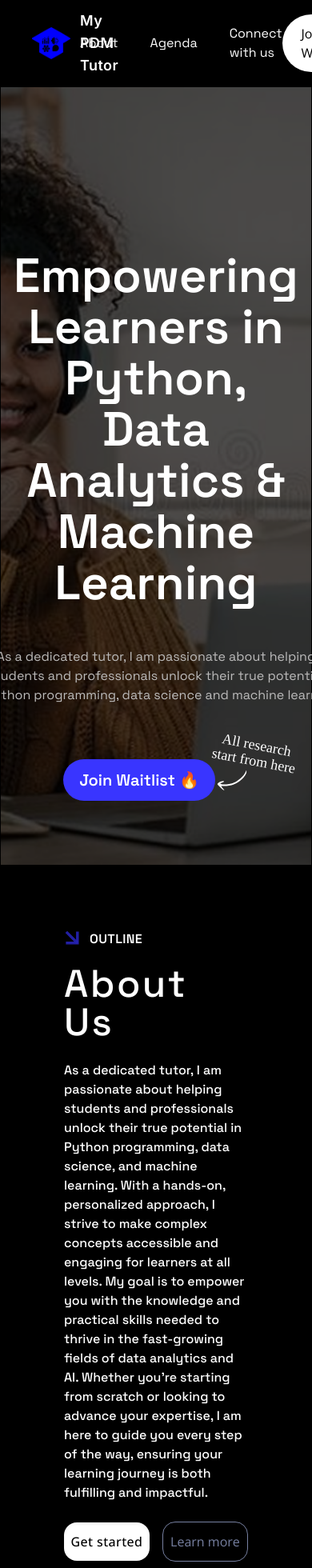
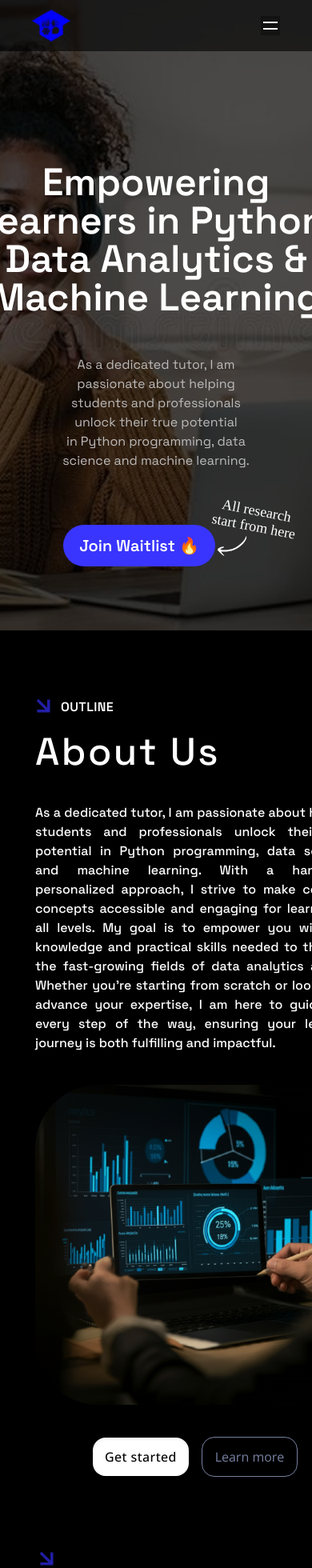
Before and after one commit to PhoinixTechnologies/pdm, a React (Vite) app: page / in a window 390 px wide. Shown: the top 1960 px of the page at 80% size. Built offline with nearby package versions, Linux system fonts and the light colour scheme; a web font is replaced by a local one.

Commit message:
Mobile view

```diff
--- a/src/Agenda.jsx
+++ b/src/Agenda.jsx
@@ -66,8 +66,8 @@ const Agenda = () => {
                             <path d="M25.0059 50.1495C38.8097 50.1495 50 39.0236 50 25.2991C50 11.5746 38.8097 0.44873 25.0059 0.44873C11.202 0.44873 0.0117188 11.5746 0.0117188 25.2991C0.0117188 39.0236 11.202 50.1495 25.0059 50.1495Z" fill="#D9D9D9"/>
                             <path d="M23.7062 32.6462L23.6858 26.387H21.0078V23.7044H23.6858V21.9161C23.6858 19.5025 25.1778 18.3394 27.3272 18.3394C28.3568 18.3394 29.2417 18.4161 29.4995 18.4505V20.9728L28.0088 20.9735C26.8399 20.9735 26.6135 21.5299 26.6135 22.3464V23.7044H29.9343L29.0416 26.387H26.6135V32.6462H23.7062Z" fill="#2A27C9"/>
                             </svg>
-                            <svg xmlns="http://www.w3.org/2000/svg" width="50" height="50" viewBox="0 0 50 50" fill="none">
-                            <path d="M25.0059 49.8502C38.8097 49.8502 50 38.7243 50 24.9998C50 11.2753 38.8097 0.149414 25.0059 0.149414C11.202 0.149414 0.0117188 11.2753 0.0117188 24.9998C0.0117188 38.7243 11.202 49.8502 25.0059 49.8502Z" fill="#D9D9D9"/>
+                            <svg xmlns="http://www.w3.org/2000/svg" width="50" height="51" viewBox="0 0 50 51" fill="none">
+                            <path d="M25.0059 50.5001C38.8097 50.5001 50 39.3742 50 25.6497C50 11.9252 38.8097 0.799316 25.0059 0.799316C11.202 0.799316 0.0117188 11.9252 0.0117188 25.6497C0.0117188 39.3742 11.202 50.5001 25.0059 50.5001Z" fill="#D9D9D9"/>
                             </svg>
                             <svg xmlns="http://www.w3.org/2000/svg" width="50" height="51" viewBox="0 0 50 51" fill="none">
                             <path d="M25.0059 50.5509C38.8097 50.5509 50 39.425 50 25.7005C50 11.976 38.8097 0.850098 25.0059 0.850098C11.202 0.850098 0.0117188 11.976 0.0117188 25.7005C0.0117188 39.425 11.202 50.5509 25.0059 50.5509Z" fill="#D9D9D9"/>
--- a/src/App.jsx
+++ b/src/App.jsx
@@ -1,4 +1,4 @@
-import Navbar from './Navbar';
+
 import Home from './Home';
 import About from './aboutus';
 import Agenda from './Agenda';
@@ -9,9 +9,9 @@ function App() {
   // const likes =  50;
   // const link = "https://www.google.com";
   return (
-    <div className="App">
-     <Navbar />
-        <div className='content'>
+    <div className="w-100vw">
+
+        <div className='content w-100vw'>
         <Home />
         <About/>
         <Agenda/>
--- a/src/Home.jsx
+++ b/src/Home.jsx
@@ -1,14 +1,16 @@
 import back from './img/BG1.png'
+import Navbar from './Navbar';
 const Home = () => {
     return (
-       <div className='border max-w-full  border '>
+       <div className=' max-w-full '>
          <div className=" h-max w-full bg-cover bg-no-repeat
        bg-center" style={{backgroundImage:`url(${back}) `}} >
          <div className='bg-black/70 w-full h-full p-20 pt-50 flex flex-col items-center justify-start gap-y-5 box-border'>
-           <h1  className='text-white text-6xl/16 font-semibold p-1 pb-5 text-center font-link'>Empowering Learners in Python,
+         <Navbar/>
+           <h1  className='text-white text-5xl md:text-6xl/16 font-semibold p-1 pb-5 text-center font-link w-124 md:w-5xl'>Empowering Learners in Python,
            Data Analytics & Machine Learning</h1>
 
-           <p className='text-[#BDBCBC] w-120 p-2 text-center text-md/6 font-link'>As a dedicated tutor, I am passionate about helping
+           <p className='text-[#BDBCBC] w-70 md:w-120 p-2 text-center text-md/6 font-link'>As a dedicated tutor, I am passionate about helping
               students and professionals unlock their true potential <br />
               in Python programming, data science and machine learning.
             </p>
--- a/src/Navbar.jsx
+++ b/src/Navbar.jsx
@@ -1,19 +1,48 @@
-import logo from './img/logo.png';
+import logo from './img/My_PDM_Tutor_1-removebg-preview.png';
+
 const Navbar = () => {
+  const Vid = () => {if (document.getElementById('main').classList.contains('hidden')){
+    document.getElementById('main').classList.remove('hidden');
+    document.getElementById('btn1').classList.add('hidden');
+    document.getElementById('btn2').classList.remove('hidden');
+  }
+  else{
+    document.getElementById('main').classList.add('hidden');
+    document.getElementById('btn1').classList.remove('hidden');
+    document.getElementById('btn2').classList.add('hidden');
+  }
+}
+
+
   return (
-    <nav className="bg-black flex justify-between items-center py-3 px-10 ">
+    <nav className="bg-black/60 flex flex-col md:flex-row  md:justify-between md:items-center py-3 px-10 absolute inset-x-0 top-0 h-max">
+      <div className='flex justify-between  items-center'>
       <div className="text-white flex items-center gap-3 h-max text-lg font-semibold max-w-50">
-        <img src={logo} alt="" className='w-12' />
-        <a href=""><h3 className='font-logo tracking-wide'>My PDM Tutor</h3></a>
-      </div>
-      <div className=" flex text-white gap-x-10 items-center justify-center font-normal font-link max-w-80">
+          <img src={logo} alt="" className='w-12' />
+          <a href=""><h3 className='font-logo tracking-wide hidden md:block'>My PDM Tutor</h3></a>
+        </div>
+        <div className='flex' id='btn'>
+        <svg xmlns="http://www.w3.org/2000/svg" width="24" height="24" viewBox="0 0 24 24" fill="none" id='btn1' onClick={Vid} className='md:hidden'>
+          <rect width="24" height="24" fill="black" fill-opacity="0.32"/>
+          <path d="M3 17H21V15H3V17Z" fill="white"/>
+          <path d="M3 9H21V7H3V9Z" fill="white"/>
+        </svg>
+        <svg xmlns="http://www.w3.org/2000/svg" width="24" height="24" viewBox="0 0 24 24" fill="none" className='hidden' id='btn2' onClick={Vid}>
+          <rect width="24" height="24" fill="white" fill-opacity="0.32"/>
+          <path d="M3 17H21V15H3V17Z" fill="black"/>
+          <path d="M3 9H21V7H3V9Z" fill="black"/>
+        </svg>
+        </div>
+     </div>
+    <div className='flex flex-col md:flex-row items-end md:items-center gap-y-3 gap-x-3 md:min-w-[70%] md:justify-between hidden md:flex' id='main'>
+     <div className=" flex text-white gap-x-10 items-end md:items-center md:justify-center font-normal font-link max-w-80 flex-col md:flex-row gap-y-3 " >
         <a href="#about">About</a>
         <a href="#Agenda">Agenda</a>
         <a href="#connect">Connect with us</a>
       </div>
-
      <a href="" className=" font- flex justify-center bg-white rounded-full px-6 py-3 max-w-40 items-center">Join Waitlist</a>
 
+     </div>
     </nav>
   );
 };
--- a/src/aboutus.jsx
+++ b/src/aboutus.jsx
@@ -2,11 +2,11 @@ import about from './img/about.png'
 
 const About = () => {
     return (
-    <div className='flex bg-black flex-col' id='about'>
-         <div className='flex p-20 justify-around text-white items-center gap-x-10 '>
-            <div className='flex flex-col gap-y-6 h-max max-w-full '>
-                <div className='flex flex-col gap-y-5' >
-                    <span className='flex gap-x-3'>
+    <div className='flex bg-black flex-col w-full' id='about'>
+         <div className='flex p-20 px-10 md:px-20 justify-around text-white items-center gap-x-10 w-fit '>
+         <div className='grid md:grid-cols-2 md:grid-rows-auto w-full p-1 justify-items-center gap-x-10 gap-y-10'>
+                        <div className='flex flex-col gap-y-5 h-max justify-self-start' >
+                            <span className='flex gap-x-3 '>
                                 <div>
                                     <svg xmlns="http://www.w3.org/2000/svg" width="20" height="20" viewBox="0 0 20 20" fill="none">
                                     <g opacity="0.9">
@@ -23,19 +23,20 @@ const About = () => {
                             </span>
                             <h3 className='Headings'>About Us</h3>
                         </div>
-                <p className='max-w-160 font-link text-md leading-6 font-medium '>
+                        <p className='flex md:max-w-160 font-link text-md leading-6 font-medium h-max md:row-start-2 md:text-sm text-justify md:text-left'>
                             As a dedicated tutor, I am passionate about helping students and professionals unlock their true potential in Python programming, data science, and machine learning. With a hands-on, personalized approach, I strive to make complex concepts accessible and engaging for learners at all levels. My goal is to empower you with the knowledge and practical skills needed to thrive in the fast-growing fields of data analytics and AI. Whether you’re starting from scratch or looking to advance your expertise, I am here to guide you every step of the way, ensuring your learning journey is both fulfilling and impactful.
                         </p>
-                <div className='flex gap-x-4    items-center'>
+                        <div className='w-100 h-full rounded-4xl md:row-span-3 h-max'>
+                                <img src={about} alt="" className='rounded-4xl h-auto w-full max-w-full'/>
+                        </div>
+                        <div className='flex gap-x-4 items-center col-start-1 md:row-start-3 md:justify-self-start w-full justify-center md:justify-start'>
                                 <a href="/" className='flex items-center px-1 py-3 rounded-2xl bg-white text-black justify-center tracking-wide w-30 font-medium inset-shadow-sm inset-shadow-black-500'>Get started</a>
                                 <a href="/" className='flex items-center px-1 py-3 rounded-2xl text-link border border-link w-30 justify-center'>Learn more</a>
                         </div>
                     </div>
-            <div className='w-100 h-full rounded-4xl'>
-                <img src={about} alt="" className='rounded-4xl h-auto w-full max-w-full'/>
+
         </div>
-        </div>
-        <div className='text-white p-20 pt-0'>
+        <div className='text-white p-20 pt-0 md:px-20 px-10'>
         <div className= 'flex flex-col p-2 h-max gap-y-5 w-full'>
         <span className='flex flex-col gap-y-2 '>
             <div>
@@ -53,8 +54,8 @@ const About = () => {
             <h3 className='Headings '>Our Courses</h3>
         </span>
 
-            <div className='h-full flex flex-row justify-between gap-x-10 w-full '>
-                <div className=' w-100 flex flex-col'>
+            <div className='h-full flex md:flex-row md:justify-between md:gap-x-10 w-full flex-col items-center justify-center border border-white gap-y-10 '>
+                <div className=' w-full flex flex-col'>
                 <svg xmlns="http://www.w3.org/2000/svg" width="185" height="21" viewBox="0 0 185 21" fill="none">
                 <path d="M0 10C0 4.47715 4.47715 0 10 0H156.429C161.902 0 167.136 2.2433 170.911 6.2069L185 21H0V10Z" fill="#504E52"/>
                 </svg>
@@ -68,7 +69,7 @@ const About = () => {
 
                 </div>
                 </div>
-                <div className='w-100 flex flex-col'>
+                <div className='w-full flex flex-col'>
                 <svg xmlns="http://www.w3.org/2000/svg" width="185" height="21" viewBox="0 0 185 21" fill="none">
                 <path d="M0 10C0 4.47715 4.47715 0 10 0H156.429C161.902 0 167.136 2.2433 170.911 6.2069L185 21H0V10Z" fill="#D0D0EC"/>
                 </svg>
@@ -81,7 +82,7 @@ const About = () => {
                     </div>
                 </div>
                 </div>
-                <div className='w-100 flex flex-col'>
+                <div className='w-full flex flex-col'>
                 <svg xmlns="http://www.w3.org/2000/svg" width="185" height="21" viewBox="0 0 185 21" fill="none">
                 <path d="M0 10C0 4.47715 4.47715 0 10 0H156.429C161.902 0 167.136 2.2433 170.911 6.2069L185 21H0V10Z" fill="#B5C0DC"/>
                 </svg>
--- a/src/connect.jsx
+++ b/src/connect.jsx
@@ -35,7 +35,7 @@ const Connect = () => {
                     </span>
                 </div>
             </div>
-            <div className='flex w-full gap-x-6 justify-center text-white h-max p-20 py-7  bg-[#2A27C9] items-center'>
+            <div className='flex w-full gap-x-6 justify-center text-white h-max p-20 py-7  bg-[#2A27C9] items-center flex-col md:flex-row'>
                 <div className=' w-[50%] pr-10 font-link h-max p-2 gap-y-5 flex flex-col'>
                     <p className='font-semibold text-3xl/10 w-max'>
                     Subscribe to our Newsletter
--- a/src/footer.jsx
+++ b/src/footer.jsx
@@ -1,6 +1,6 @@
 const Foot = () => {
     return (
-        <div className='p-5 bg-[#2A27C9] flex items-center justify-center text-white font-light text-sm font-sans'>
+        <div className='p-5 bg-[#2A27C9] flex items-center justify-center text-white font-light text-sm font-sans w-full'>
             <p>© Copyright <span className='font-bold'> The PDM Tutor</span>. All Rights Reserved </p>
         </div>
      );
```
Also changed, not shown: src/img/My PDM Tutor 1.png (added), src/img/My_PDM_Tutor_1-removebg-preview.png (added). Lines whose indentation alone changed are shown as unchanged.
